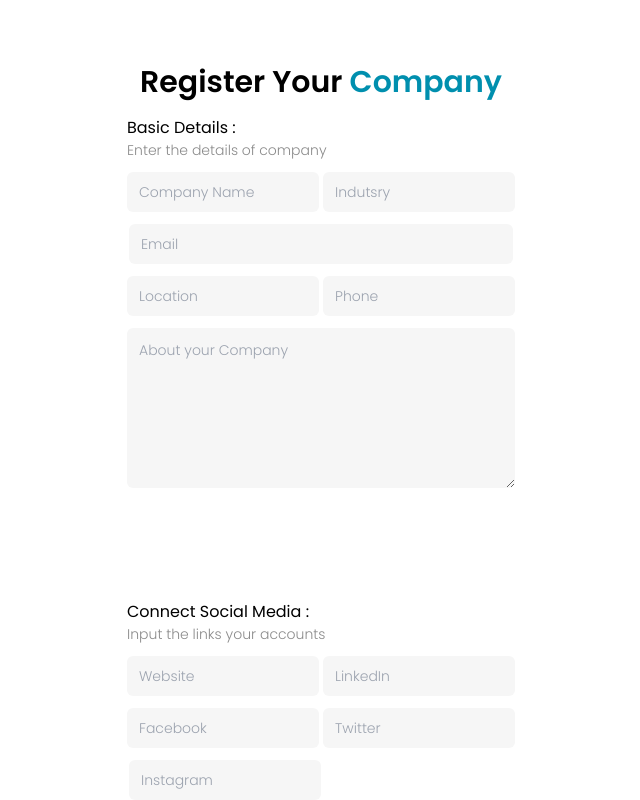
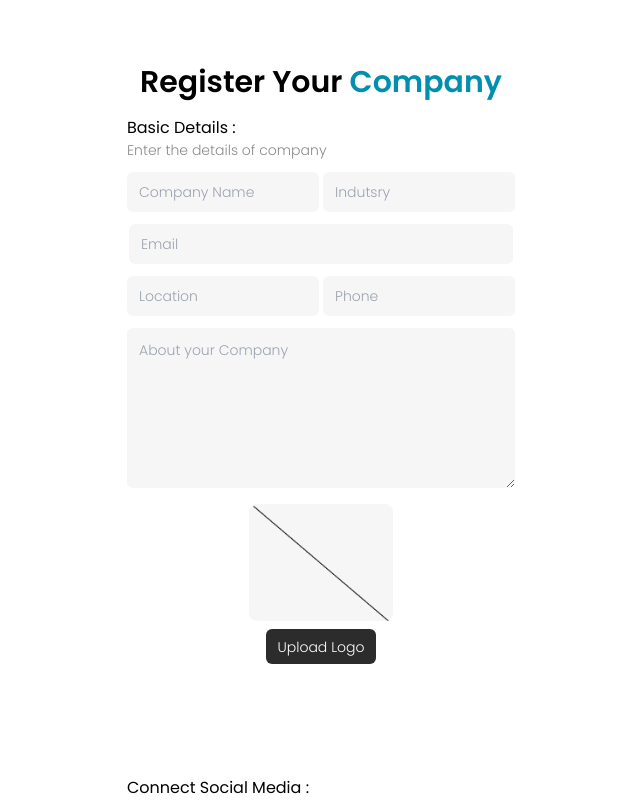
Before and after one commit to Nihal-a/jobsway-company, a React (Create React App) app: page /register in a window 1280 px wide. Shown: the top 800 px of the page, without its empty margins (319-959 px from the left). Built offline with nearby package versions, Linux system fonts and the light colour scheme.

Commit message:
Preview image done

```diff
--- a/src/index.css
+++ b/src/index.css
@@ -21,3 +21,9 @@ body{
     display: flex;
     align-items: center;
 }
+
+input::-webkit-file-upload-button {
+    cursor: pointer !important;
+    height: 42px;
+    width: 100%;
+}
--- a/src/pages/Register.js
+++ b/src/pages/Register.js
@@ -2,6 +2,8 @@ import React, { useState,useEffect } from 'react'
 import { useDispatch } from 'react-redux'
 import {useHistory,useLocation,Link} from 'react-router-dom'
 import {register} from '../actions/auth'
+import noImage from '../assets/images/noImage.jpg'
+import '../index.css'
 
 const initialState = { companyName: '', industry: '', email: '', location: '', phone: '', bio: '', website: '', linkedIn: '', facebook: '', twitter: '', instagram: '', password: '', confirmPassword: '', status:false }
 
@@ -9,6 +11,7 @@ function Register() {
 
     const [formData, setformData] = useState(initialState)
     const [passwordErr, setPasswordErr] = useState('')
+    const [image, setImage] = useState(noImage)
     const [phoneErr, setPhoneErr] = useState('')
     const location = useLocation()
     const dispatch = useDispatch()
@@ -18,7 +21,16 @@ function Register() {
         location.state = undefined
     },[location])
 
-
+    const handleImageChange = (e) => {
+        const reader = new FileReader()
+        reader.onload = () => {
+            console.log("hello");
+            if(reader.readyState === 2) {
+                setImage(reader.result)
+            }
+        }
+        reader.readAsDataURL(e.target.files[0])
+    }
 
     const handleSubmit = (e) => {
         e.preventDefault()
@@ -36,6 +48,8 @@ function Register() {
     useEffect(() => {
         location.state = undefined
       },[location,formData])
+
+
 
     return (
         <div className="flex flex-col items-center py-8">
@@ -55,6 +69,13 @@ function Register() {
                         <input required onChange={handleChange} name="phone" type="text" placeholder="Phone" className="ml-0.5 text-sm w-48 h-10 rounded-md font-light border-none outline-none p-3 bg-secondary" />
                     </div>
                     <textarea onChange={handleChange}  name="bio" placeholder="About your Company" className="text-sm font-light bg-secondary w-full mt-3 rounded-md h-40 border-none outline-none p-3 "/>
+                    <div className="w-full h-40 mt-4 flex items-center flex-col">
+                        <img src={image} alt="" className="w-36" />
+                        <div className="bg-dark relative overflow-hidden h-10 mt-2 flex items-center p-3 rounded-md ">
+                            <span className="text-sm text-white font-light">Upload Logo</span>
+                            <input type="file" className="absolute inset-0 text-md pointer opacity-0 w-28 h-16 bg-primary" accept="image/*" onChange={handleImageChange} />
+                        </div>
+                    </div>
                     <h6 className="mt-28 font-normal">Connect Social Media : </h6>
                     <p className="font-light text-secondary text-sm">Input the links your accounts</p>
                     <div className="mt-3">
--- a/tailwind.config.js
+++ b/tailwind.config.js
@@ -13,11 +13,13 @@ module.exports = {
     textColor: {
       'primary': '#008FAE',
       'secondary': '#8B8B8B',
+      'white': '#fff',
     },
     backgroundColor: theme => ({
         ...theme('colors'),
         'primary': '#008FAE',
         'secondary': '#F6F6F6',
+        'dark': '#2c2c2c',
 
     }),
     variants: {
```
